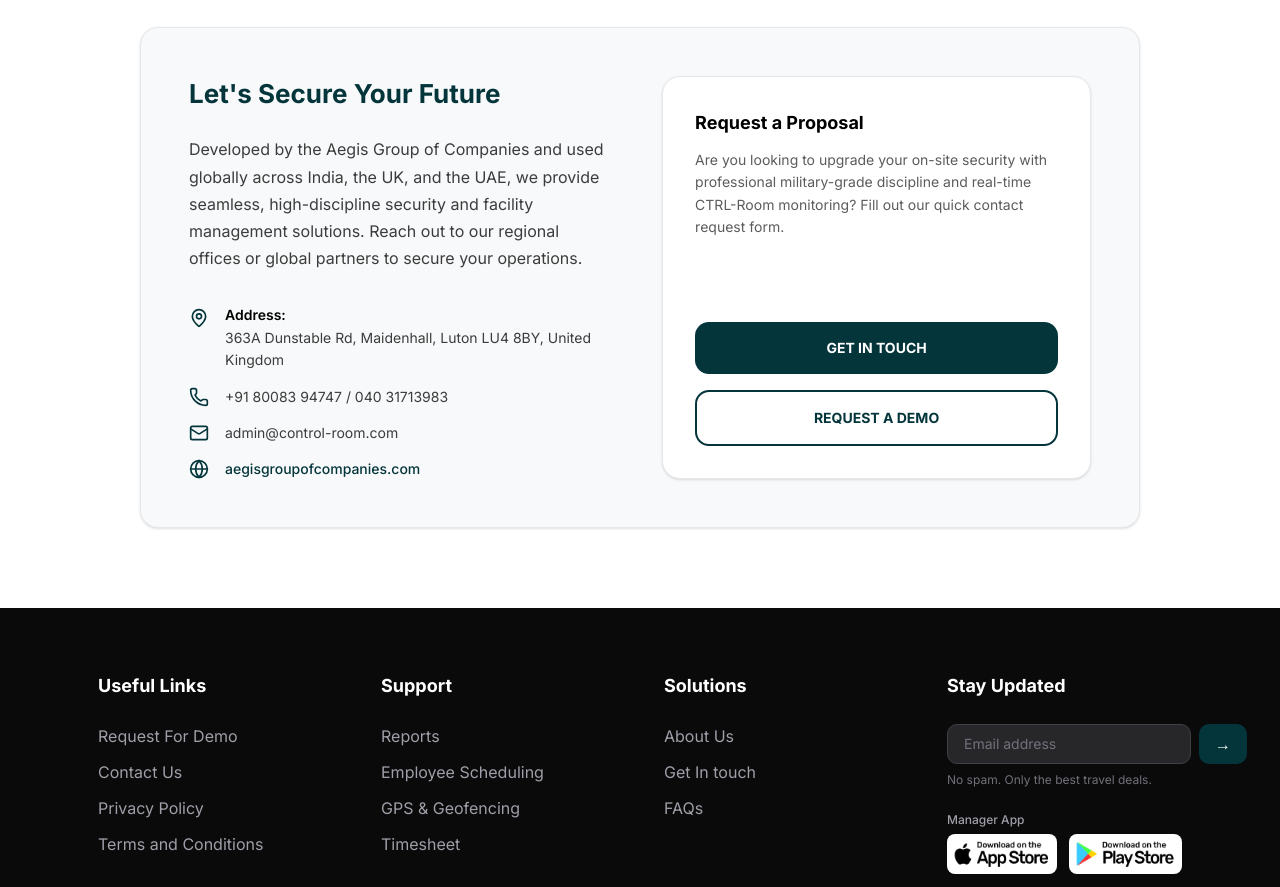
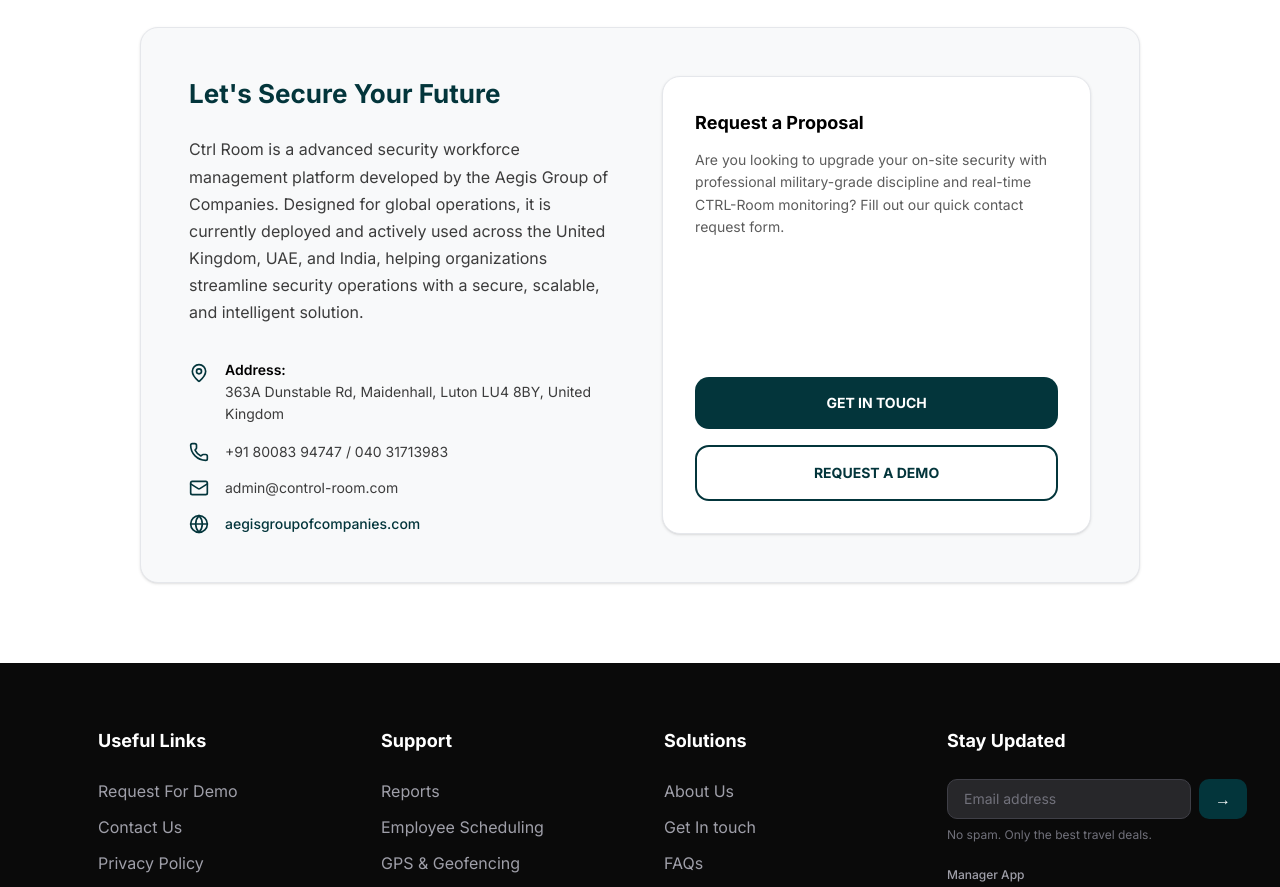
Before and after one commit to info-thathwaa/ctrl-room-web, a Next.js app: page /about in a window 1280 px wide. Shown: the part 3000-3887 px from the top of the page. Built offline with nearby package versions, Linux system fonts and the light colour scheme.

Commit message:
feat: create About us component with legacy, core services, and company highlights sections

```diff
--- a/components/about/About.tsx
+++ b/components/about/About.tsx
@@ -457,10 +457,12 @@
               Let's Secure Your Future
             </h3>
             <p className="text-base text-[#3C3C3C] leading-[1.7]">
-              Developed by the Aegis Group of Companies and used globally across
-              India, the UK, and the UAE, we provide seamless, high-discipline
-              security and facility management solutions. Reach out to our
-              regional offices or global partners to secure your operations.
+              Ctrl Room is a advanced security workforce management platform
+              developed by the Aegis Group of Companies. Designed for global
+              operations, it is currently deployed and actively used across the
+              United Kingdom, UAE, and India, helping organizations streamline
+              security operations with a secure, scalable, and intelligent
+              solution.
             </p>
             <div className="flex flex-col gap-4 mt-2">
               <div className="flex items-start gap-4">
```
